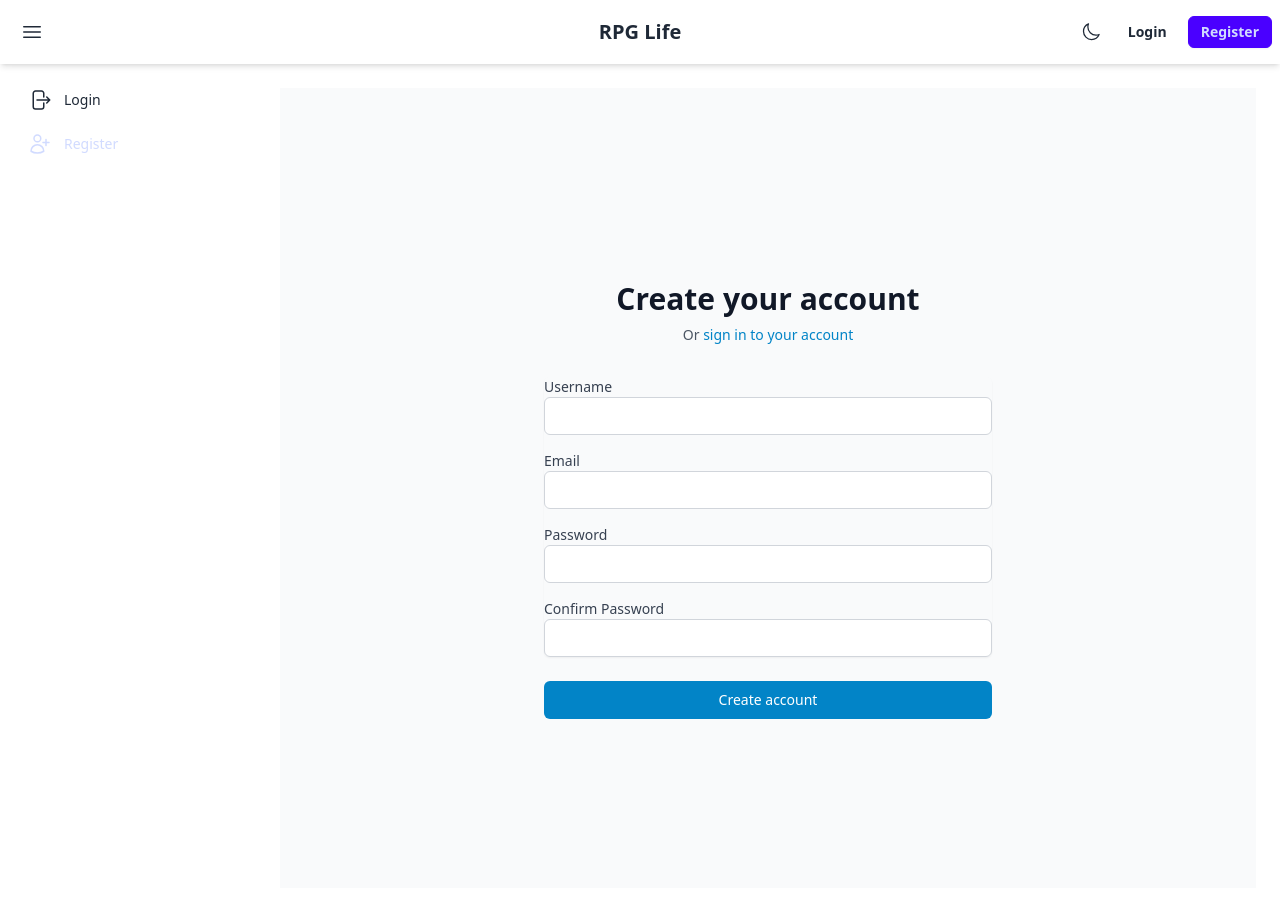
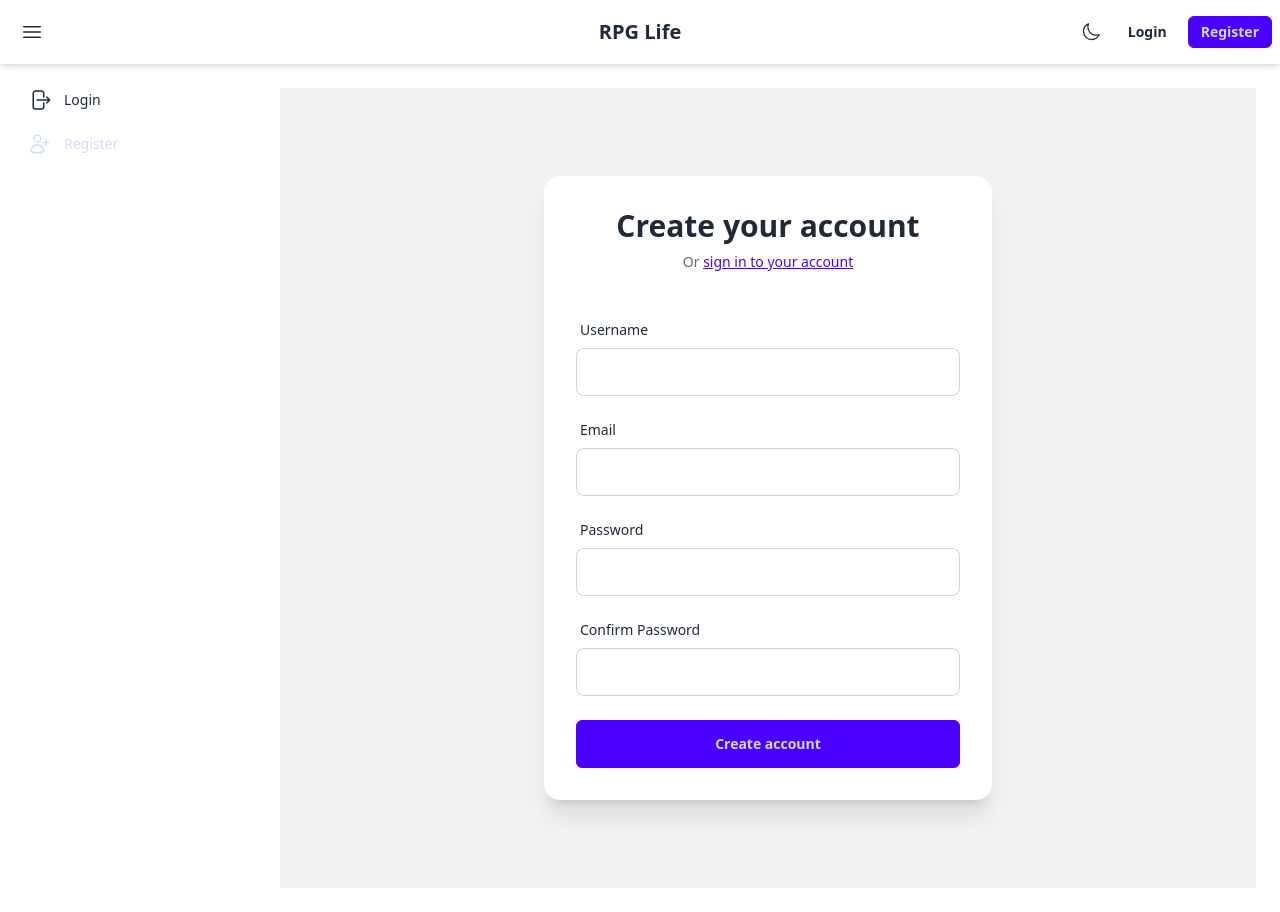
Before and after one commit to Senshiben-efrei/questify, a React (Create React App) app in the folder client/: page /register in a window 1280 px wide. Built offline with nearby package versions, Linux system fonts and the light colour scheme; no server answers.

Commit message:
business theme +updated log and signup

```diff
--- a/client/src/contexts/ThemeContext.tsx
+++ b/client/src/contexts/ThemeContext.tsx
@@ -1,6 +1,6 @@
 import React, { createContext, useContext, useState, useEffect } from 'react';
 
-type Theme = 'light' | 'dark';
+type Theme = 'light' | 'business';
 
 interface ThemeContextType {
   theme: Theme;
@@ -21,7 +21,7 @@ export const ThemeProvider: React.FC<{ children: React.ReactNode }> = ({ childre
   }, [theme]);
 
   const toggleTheme = () => {
-    setTheme(prev => prev === 'light' ? 'dark' : 'light');
+    setTheme(prev => prev === 'light' ? 'business' : 'light');
   };
 
   return (
--- a/client/src/pages/Login.tsx
+++ b/client/src/pages/Login.tsx
@@ -46,7 +46,6 @@ const Login: React.FC = () => {
       );
 
       login(response.data.access_token, response.data.user);
-
       navigate('/');
     } catch (err: any) {
       setError(err.response?.data?.detail || 'An error occurred during login');
@@ -56,57 +55,61 @@ const Login: React.FC = () => {
   };
 
   return (
-    <div className="min-h-screen flex items-center justify-center bg-gray-50 py-12 px-4 sm:px-6 lg:px-8">
-      <div className="max-w-md w-full space-y-8">
-        <div>
-          <h2 className="mt-6 text-center text-3xl font-extrabold text-gray-900">
+    <div className="min-h-screen flex items-center justify-center bg-base-200 py-12 px-4 sm:px-6 lg:px-8">
+      <div className="card w-full max-w-md bg-base-100 shadow-xl">
+        <div className="card-body">
+          <h2 className="card-title text-3xl font-bold text-center justify-center">
             Sign in to your account
           </h2>
-          <p className="mt-2 text-center text-sm text-gray-600">
+          <p className="text-center text-sm text-base-content/70">
             Or{' '}
-            <Link to="/register" className="font-medium text-primary-600 hover:text-primary-500">
+            <Link to="/register" className="link link-primary">
               create a new account
             </Link>
           </p>
-        </div>
 
           <form className="mt-8 space-y-6" onSubmit={handleSubmit}>
             {error && (
-            <div className="rounded-md bg-red-50 p-4">
-              <div className="text-sm text-red-700">{error}</div>
+              <div className="alert alert-error">
+                <span>{error}</span>
               </div>
             )}
 
-          <div className="rounded-md shadow-sm -space-y-px">
-            <div>
-              <label htmlFor="username" className="sr-only">Username</label>
+            <div className="space-y-4">
+              <div className="form-control">
+                <label className="label" htmlFor="username">
+                  <span className="label-text">Username</span>
+                </label>
                 <input
                   id="username"
                   name="username"
                   type="text"
                   required
-                className="appearance-none rounded-none relative block w-full px-3 py-2 border border-gray-300 placeholder-gray-500 text-gray-900 rounded-t-md focus:outline-none focus:ring-primary-500 focus:border-primary-500 focus:z-10 sm:text-sm"
-                placeholder="Username"
+                  className="input input-bordered w-full"
+                  placeholder="Enter your username"
                   value={formData.username}
                   onChange={handleChange}
                 />
               </div>
-            <div>
-              <label htmlFor="password" className="sr-only">Password</label>
+
+              <div className="form-control">
+                <label className="label" htmlFor="password">
+                  <span className="label-text">Password</span>
+                </label>
                 <input
                   id="password"
                   name="password"
                   type="password"
                   required
-                className="appearance-none rounded-none relative block w-full px-3 py-2 border border-gray-300 placeholder-gray-500 text-gray-900 rounded-b-md focus:outline-none focus:ring-primary-500 focus:border-primary-500 focus:z-10 sm:text-sm"
-                placeholder="Password"
+                  className="input input-bordered w-full"
+                  placeholder="Enter your password"
                   value={formData.password}
                   onChange={handleChange}
                 />
               </div>
             </div>
 
-          <div>
+            <div className="form-control mt-6">
               <button
                 type="submit"
                 disabled={isLoading}
@@ -118,6 +121,7 @@ const Login: React.FC = () => {
           </form>
         </div>
       </div>
+    </div>
   );
 };
 
--- a/client/src/pages/Register.tsx
+++ b/client/src/pages/Register.tsx
@@ -85,7 +85,7 @@ const Register: React.FC = () => {
     setIsLoading(true);
 
     try {
-      const response = await axios.post(
+      await axios.post(
         `${process.env.REACT_APP_API_URL}/auth/register`,
         {
           username: formData.username,
@@ -120,114 +120,113 @@ const Register: React.FC = () => {
   };
 
   return (
-    <div className="min-h-screen flex items-center justify-center bg-gray-50 py-12 px-4 sm:px-6 lg:px-8">
-      <div className="max-w-md w-full space-y-8">
-        <div>
-          <h2 className="mt-6 text-center text-3xl font-extrabold text-gray-900">
+    <div className="min-h-screen flex items-center justify-center bg-base-200 py-12 px-4 sm:px-6 lg:px-8">
+      <div className="card w-full max-w-md bg-base-100 shadow-xl">
+        <div className="card-body">
+          <h2 className="card-title text-3xl font-bold text-center justify-center">
             Create your account
           </h2>
-          <p className="mt-2 text-center text-sm text-gray-600">
+          <p className="text-center text-sm text-base-content/70">
             Or{' '}
-            <Link to="/login" className="font-medium text-primary-600 hover:text-primary-500">
+            <Link to="/login" className="link link-primary">
               sign in to your account
             </Link>
           </p>
-        </div>
 
           <form className="mt-8 space-y-6" onSubmit={handleSubmit}>
             {serverError && (
-            <div className="rounded-md bg-red-50 p-4">
-              <div className="text-sm text-red-700">{serverError}</div>
+              <div className="alert alert-error">
+                <span>{serverError}</span>
               </div>
             )}
 
-          <div className="rounded-md shadow-sm space-y-4">
-            <div>
-              <label htmlFor="username" className="block text-sm font-medium text-gray-700">
-                Username
+            <div className="space-y-4">
+              <div className="form-control">
+                <label className="label" htmlFor="username">
+                  <span className="label-text">Username</span>
                 </label>
                 <input
                   id="username"
                   name="username"
                   type="text"
                   required
-                className={`appearance-none relative block w-full px-3 py-2 border ${
-                  errors.username ? 'border-red-300' : 'border-gray-300'
-                } placeholder-gray-500 text-gray-900 rounded-md focus:outline-none focus:ring-primary-500 focus:border-primary-500 sm:text-sm`}
+                  className={`input input-bordered w-full ${errors.username ? 'input-error' : ''}`}
                   value={formData.username}
                   onChange={handleChange}
                 />
                 {errors.username && (
-                <p className="mt-1 text-sm text-red-600">{errors.username}</p>
+                  <label className="label">
+                    <span className="label-text-alt text-error">{errors.username}</span>
+                  </label>
                 )}
               </div>
 
-            <div>
-              <label htmlFor="email" className="block text-sm font-medium text-gray-700">
-                Email
+              <div className="form-control">
+                <label className="label" htmlFor="email">
+                  <span className="label-text">Email</span>
                 </label>
                 <input
                   id="email"
                   name="email"
                   type="email"
                   required
-                className={`appearance-none relative block w-full px-3 py-2 border ${
-                  errors.email ? 'border-red-300' : 'border-gray-300'
-                } placeholder-gray-500 text-gray-900 rounded-md focus:outline-none focus:ring-primary-500 focus:border-primary-500 sm:text-sm`}
+                  className={`input input-bordered w-full ${errors.email ? 'input-error' : ''}`}
                   value={formData.email}
                   onChange={handleChange}
                 />
                 {errors.email && (
-                <p className="mt-1 text-sm text-red-600">{errors.email}</p>
+                  <label className="label">
+                    <span className="label-text-alt text-error">{errors.email}</span>
+                  </label>
                 )}
               </div>
 
-            <div>
-              <label htmlFor="password" className="block text-sm font-medium text-gray-700">
-                Password
+              <div className="form-control">
+                <label className="label" htmlFor="password">
+                  <span className="label-text">Password</span>
                 </label>
                 <input
                   id="password"
                   name="password"
                   type="password"
                   required
-                className={`appearance-none relative block w-full px-3 py-2 border ${
-                  errors.password ? 'border-red-300' : 'border-gray-300'
-                } placeholder-gray-500 text-gray-900 rounded-md focus:outline-none focus:ring-primary-500 focus:border-primary-500 sm:text-sm`}
+                  className={`input input-bordered w-full ${errors.password ? 'input-error' : ''}`}
                   value={formData.password}
                   onChange={handleChange}
                 />
                 {errors.password && (
-                <p className="mt-1 text-sm text-red-600">{errors.password}</p>
+                  <label className="label">
+                    <span className="label-text-alt text-error">{errors.password}</span>
+                  </label>
                 )}
               </div>
 
-            <div>
-              <label htmlFor="confirmPassword" className="block text-sm font-medium text-gray-700">
-                Confirm Password
+              <div className="form-control">
+                <label className="label" htmlFor="confirmPassword">
+                  <span className="label-text">Confirm Password</span>
                 </label>
                 <input
                   id="confirmPassword"
                   name="confirmPassword"
                   type="password"
                   required
-                className={`appearance-none relative block w-full px-3 py-2 border ${
-                  errors.confirmPassword ? 'border-red-300' : 'border-gray-300'
-                } placeholder-gray-500 text-gray-900 rounded-md focus:outline-none focus:ring-primary-500 focus:border-primary-500 sm:text-sm`}
+                  className={`input input-bordered w-full ${errors.confirmPassword ? 'input-error' : ''}`}
                   value={formData.confirmPassword}
                   onChange={handleChange}
                 />
                 {errors.confirmPassword && (
-                <p className="mt-1 text-sm text-red-600">{errors.confirmPassword}</p>
+                  <label className="label">
+                    <span className="label-text-alt text-error">{errors.confirmPassword}</span>
+                  </label>
                 )}
               </div>
             </div>
 
-          <div>
+            <div className="form-control mt-6">
               <button
                 type="submit"
                 disabled={isLoading}
-              className="group relative w-full flex justify-center py-2 px-4 border border-transparent text-sm font-medium rounded-md text-white bg-primary-600 hover:bg-primary-700 focus:outline-none focus:ring-2 focus:ring-offset-2 focus:ring-primary-500 disabled:opacity-50"
+                className="btn btn-primary w-full"
               >
                 {isLoading ? 'Creating account...' : 'Create account'}
               </button>
@@ -235,6 +234,7 @@ const Register: React.FC = () => {
           </form>
         </div>
       </div>
+    </div>
   );
 };
 
--- a/client/tailwind.config.js
+++ b/client/tailwind.config.js
@@ -24,8 +24,8 @@ module.exports = {
   },
   plugins: [require("daisyui")],
   daisyui: {
-    themes: ["light", "dark", "cupcake"], // You can add more themes
-    darkTheme: "dark",
+    themes: ["light", "business", "cupcake"],
+    darkTheme: "business",
     base: true,
     styled: true,
     utils: true,
```
Lines whose indentation alone changed are shown as unchanged.
